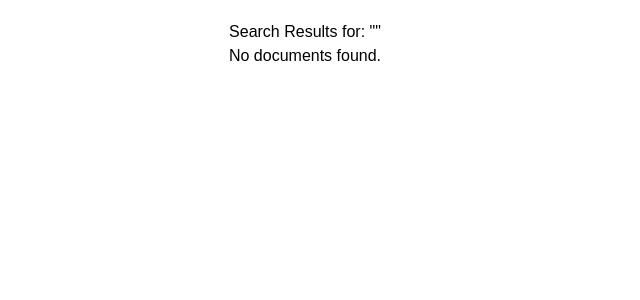
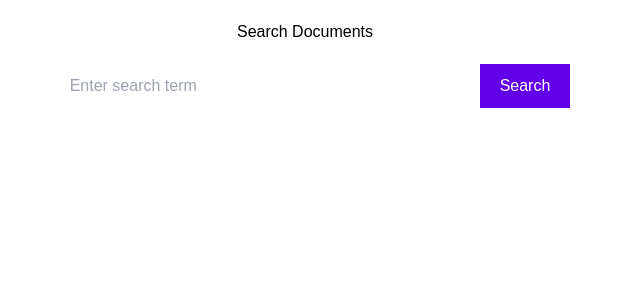
Before and after one commit to Soso-Mabulu/Share2teach-Frontend, a Vue app: page /search-results in a window 1280 px wide. Shown: the top 300 px of the page, without its empty margins (335-975 px from the left). Built offline with nearby package versions, Linux system fonts and the light colour scheme; what vue3-google-oauth2 would draw is missing.

Commit message:
Refactor search functionality and improve search results view

```diff
--- a/src/views/SearchResultsView.vue
+++ b/src/views/SearchResultsView.vue
@@ -1,6 +1,20 @@
 <template>
     <div class="search-results">
-      <h1>Search Results for: "{{ searchTerm }}"</h1>
+      <!-- Include the search bar on the search results page -->
+      <div class="public-document-search">
+        <h1>Search Documents</h1>
+        <input
+          type="text"
+          v-model="searchTerm"
+          placeholder="Enter search term"
+          @keyup.enter="handleSearch"
+          class="search-input"
+        />
+        <button @click="handleSearch" class="search-btn">Search</button>
+      </div>
+
+      <!-- Results Section -->
+      <h1 v-if="searchTerm">Search Results for: "{{ searchTerm }}"</h1>
 
       <div v-if="results && results.length" class="results-container">
         <ul>
@@ -16,7 +30,9 @@
           </li>
         </ul>
       </div>
-      <div v-else>
+
+      <!-- No results found -->
+      <div v-else-if="!results.length && !isLoading">
         <p>No documents found.</p>
       </div>
     </div>
@@ -27,37 +43,58 @@
     data() {
       return {
         results: [],
-        searchTerm: this.$route.query.term || '', // Get the search term from the query parameter
+        searchTerm: this.$route.query.term || '', // Get the search term from the query
+        isLoading: true, // To handle loading state
       };
     },
     async created() {
-      if (this.searchTerm) {
-        await this.fetchSearchResults();
+      // Fetch documents when the component is created
+      await this.fetchDocuments(this.searchTerm);
+    },
+    watch: {
+      // Watch for changes in the query parameter and refetch results
+      '$route.query.term': {
+        immediate: true, // Trigger immediately on page load
+        handler(newTerm) {
+          this.searchTerm = newTerm;
+          this.fetchDocuments(newTerm); // Call the fetch function with the new term
+        }
       }
     },
     methods: {
-      async fetchSearchResults() {
+      async fetchDocuments(searchQuery) {
+        if (!searchQuery) return;
+
+        this.isLoading = true; // Start loading
+        this.results = []; // Clear results before fetching new ones
+
         try {
-          const response = await fetch(
-            `${import.meta.env.VITE_API_URL}/api/v1/documents/search?search=${this.searchTerm}`,
-            {
-              headers: {
-                'Authorization': `Bearer ${localStorage.getItem('token')}`,
-              },
-            }
-          );
+          const url = `${import.meta.env.VITE_API_URL}/api/v1/documents/search?search=${searchQuery}`;
+          const response = await fetch(url, {
+            headers: {
+              Authorization: `Bearer ${localStorage.getItem('token')}`,
+            },
+          });
 
           if (response.ok) {
             const data = await response.json();
             this.results = data.documents || [];
           } else {
-            console.error('Failed to fetch search results');
+            console.error('Failed to fetch documents');
           }
         } catch (error) {
-          console.error('Error:', error);
+          console.error('Error fetching documents:', error);
+        } finally {
+          this.isLoading = false; // Stop loading
         }
       },
-    },
+      handleSearch() {
+        if (this.searchTerm) {
+          // Update the URL with the search term and fetch new results
+          this.$router.push({ name: 'search-results', query: { term: this.searchTerm } });
+        }
+      }
+    }
   };
   </script>
 
@@ -67,13 +104,36 @@
     margin: 20px;
     text-align: center;
   }
+
+  .public-document-search {
+    text-align: center;
+    margin-bottom: 20px;
+  }
+
+  .search-input {
+    padding: 10px;
+    margin: 20px;
+    width: 80%;
+    max-width: 400px;
+  }
+
+  .search-btn {
+    padding: 10px 20px;
+    background-color: #6200ea; /* Purple button */
+    color: white;
+    border: none;
+    cursor: pointer;
+  }
+
   .results-container {
     margin-top: 20px;
   }
+
   ul {
     list-style: none;
     padding: 0;
   }
+
   .document-card {
     background-color: #f4f4f4;
     margin: 10px 0;
@@ -84,6 +144,7 @@
     flex-direction: column;
     align-items: center;
   }
+
   .preview-image {
     max-width: 100px;
     margin-bottom: 10px;
```
